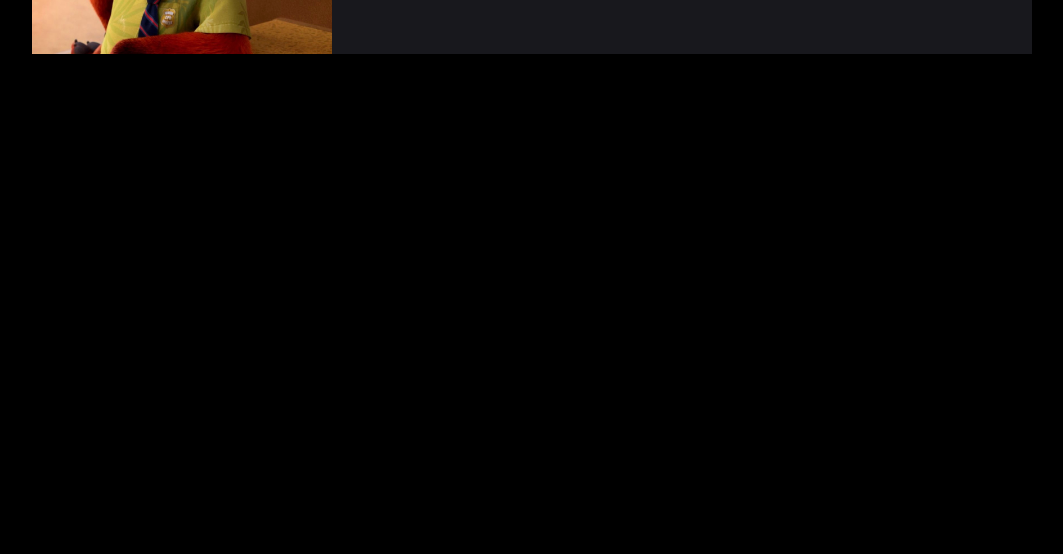
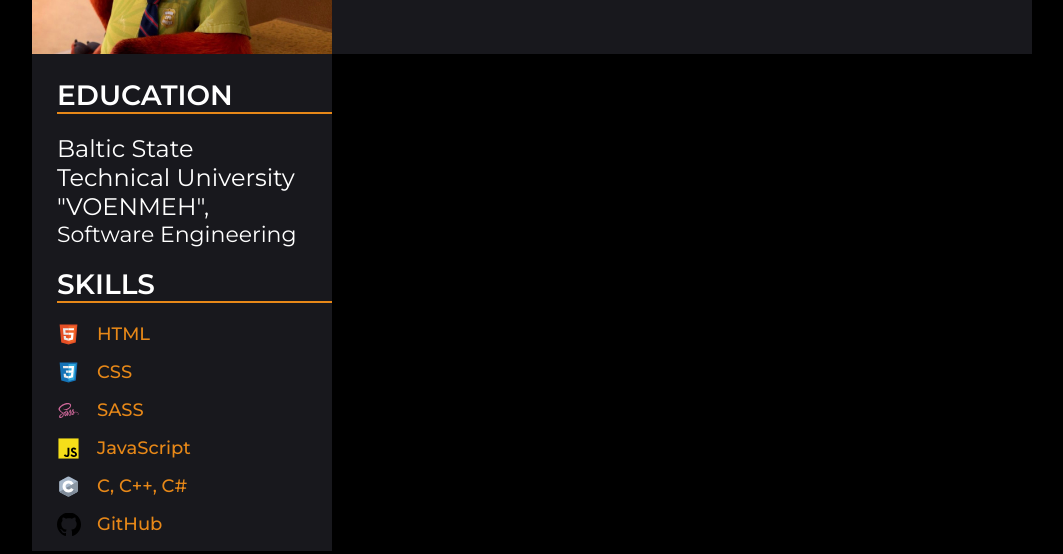
Before and after one commit to FreightDH/rsschool-cv, a plain HTML site: page index.html in a window 1280 px wide. Shown: the part 246-800 px from the top of the page, without its empty margins (108-1171 px from the left). Drawn offline with Linux system fonts and the light colour scheme.

Commit message:
feat: add education, skills

```diff
--- a/css/style.css
+++ b/css/style.css
@@ -101,7 +101,18 @@ body {
   display: flex;
   font-size: 0px;
   flex-direction: column;
-  justify-content: space-between;
+}
+
+body {
+  height: 100%;
+}
+
+.content {
+  flex: 1 1 auto;
+}
+
+html {
+  scroll-behavior: smooth;
 }
 
 .container {
@@ -185,3 +196,85 @@ body {
   font-size: 30px;
   line-height: 35px;
 }
+
+.content-body {
+  display: flex;
+  font-size: 0px;
+}
+.content-body__column.column__1 {
+  flex: 0 0 300px;
+  background-color: #18181D;
+  padding: 25px 0px 0px 25px;
+}
+
+.education {
+  color: #fff;
+  margin: 0px 0px 20px 0px;
+}
+.education__title {
+  font-size: 28px;
+  line-height: 33px;
+  font-weight: 600;
+  text-transform: uppercase;
+}
+.education__university {
+  max-width: 250px;
+  font-size: 24px;
+  line-height: 29px;
+  text-transform: capitalize;
+}
+.education__faculty {
+  font-size: 22px;
+  line-height: 27px;
+  text-transform: capitalize;
+}
+
+.divider {
+  width: 100%;
+  height: 2px;
+  background-color: #E78818;
+  margin: 0px 0px 20px 0px;
+}
+
+.skills {
+  color: #fff;
+}
+.skills__title {
+  font-size: 28px;
+  line-height: 33px;
+  font-weight: 600;
+  text-transform: uppercase;
+}
+.skills-list {
+  font-size: 18px;
+  line-height: 23px;
+  font-weight: 500;
+  color: #E78818;
+}
+.skills-list li {
+  margin: 0px 0px 15px 0px;
+}
+.skills-list__html {
+  padding: 0px 0px 0px 40px;
+  background: url("../img/icons/01.svg") left no-repeat;
+}
+.skills-list__css {
+  padding: 0px 0px 0px 40px;
+  background: url("../img/icons/02.svg") left no-repeat;
+}
+.skills-list__sass {
+  padding: 0px 0px 0px 40px;
+  background: url("../img/icons/03.svg") left no-repeat;
+}
+.skills-list__js {
+  padding: 0px 0px 0px 40px;
+  background: url("../img/icons/04.svg") left no-repeat;
+}
+.skills-list__c {
+  padding: 0px 0px 0px 40px;
+  background: url("../img/icons/05.svg") left no-repeat;
+}
+.skills-list__git {
+  padding: 0px 0px 0px 40px;
+  background: url("../img/icons/06.svg") left no-repeat;
+}
--- a/index.html
+++ b/index.html
@@ -26,9 +26,9 @@
 							<ul class="header-menu-list">
 								<li><a href="" class="header-menu-list__link"><span>About me</span></a></li>
 								<li><a href="" class="header-menu-list__link"><span>Contacts</span></a></li>
-								<li><a href="" class="header-menu-list__link"><span>Skills</span></a></li>
+								<li><a href="#skills" class="header-menu-list__link"><span>Skills</span></a></li>
 								<li><a href="" class="header-menu-list__link"><span>Code</span></a></li>
-								<li><a href="" class="header-menu-list__link"><span>Education</span></a></li>
+								<li><a href="#education" class="header-menu-list__link"><span>Education</span></a></li>
 							</ul>
 						</nav>
 						<div class="header-body-titles">
@@ -39,6 +39,42 @@
 				</div>
 			</div>
 		</header>
+		<main class="content">
+			<div class="container">
+				<div class="content-body">
+					<div class="content-body__column column__1">
+						<div class="content-body-item item">
+							<section class="item-education education" id="education">
+								<h2 class="education__title">Education</h2>
+								<div class="education__divider divider"></div>
+								<div class="education__university">Baltic State Technical University "VOENMEH",</div>
+								<div class="education__faculty">Software Engineering</div>
+							</section>
+							<section class="item-skills skills" id="skills">
+								<h2 class="skills__title">Skills</h2>
+								<div class="skills__divider divider"></div>
+								<ul class="skills-list">
+									<li class="skills-list__html">HTML</li>
+									<li class="skills-list__css">CSS</li>
+									<li class="skills-list__sass">SASS</li>
+									<li class="skills-list__js">JavaScript</li>
+									<li class="skills-list__c">C, C++, C#</li>
+									<li class="skills-list__git">GitHub</li>
+								</ul>
+							</section>
+						</div>
+					</div>
+				</div>
+			</div>
+		</main>
+		<!-- <section class="item-contacts contacts">
+			<h2 class="contacts__title"></h2>
+			<div class="contacts__divider divider"></div>
+			<div class="contacts__phone"><a href="tel:">Phone</a></div>
+			<div class="contacts__email"><a href="mailto:">E-mail</a></div>
+			<div class="contacts__telegram"><a href="">Telegram</a></div>
+			<div class="contacts__discrord"><a href="">Discord</a></div>
+		</section> -->
 	</div>
 </body>
 </html>
```
Also changed, not shown: img/icons/01.svg (added), img/icons/02.svg (added), img/icons/03.svg (added), img/icons/04.svg (added), img/icons/05.svg (added), img/icons/06.svg (added).
